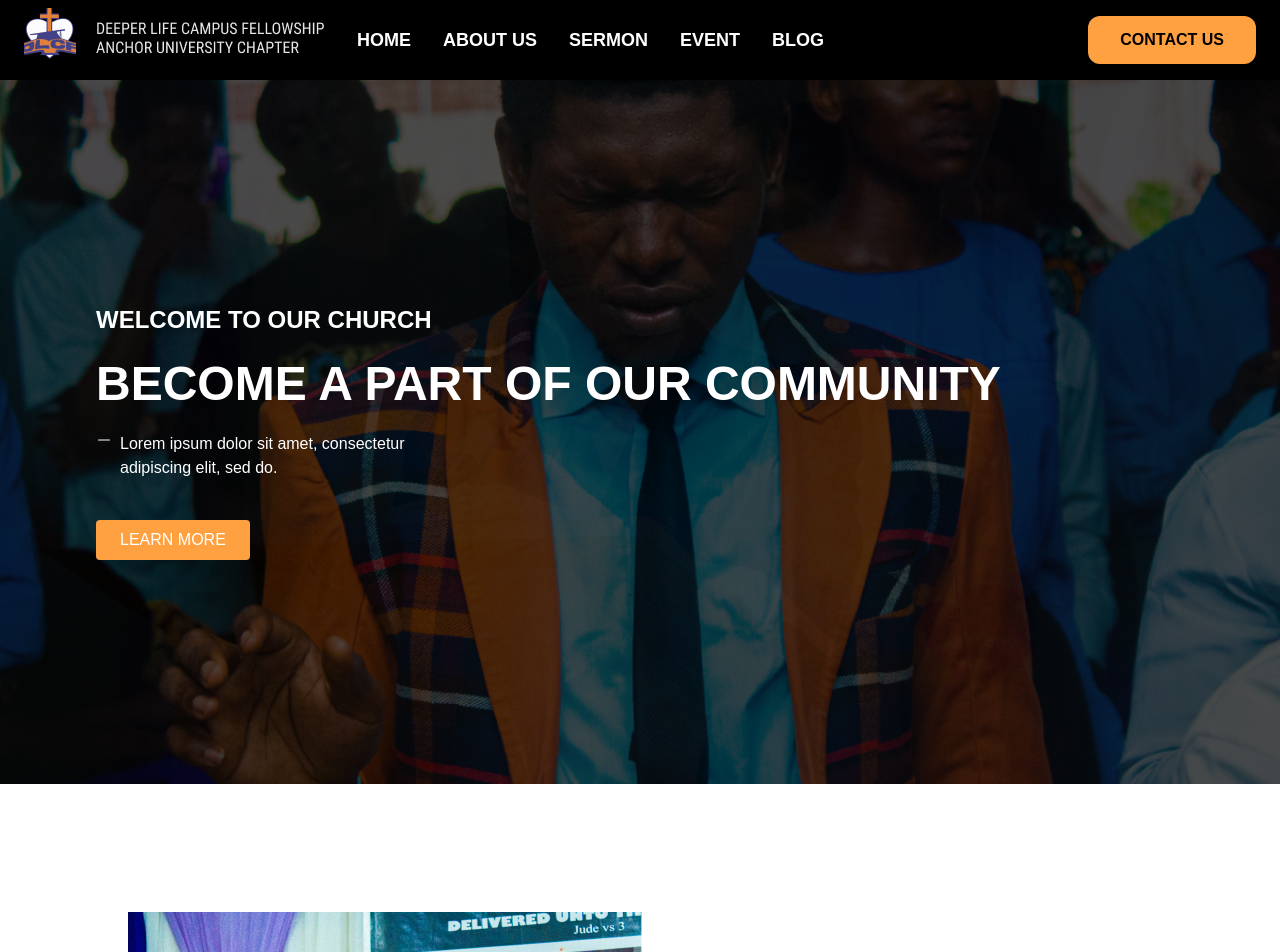
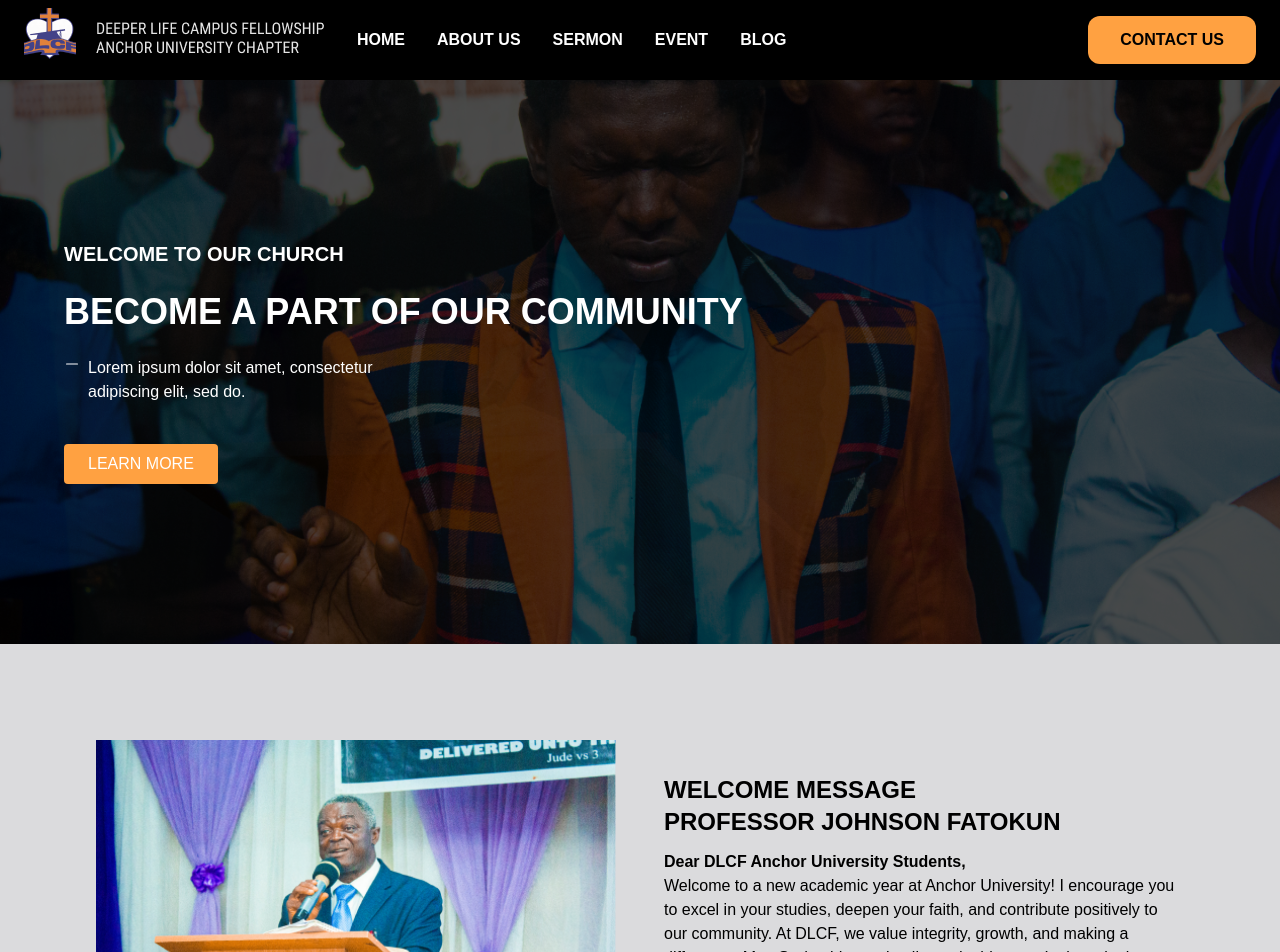
Before and after one commit to PeaceOloruntoba/sturdy-giggle, a React (Vite) app: page /events in a window 1280 px wide. Shown: the top 952 px of the page. Built offline with nearby package versions, Linux system fonts and the light colour scheme.

Commit message:
welcome message

```diff
--- a/src/components/shared/Navbar.jsx
+++ b/src/components/shared/Navbar.jsx
@@ -9,7 +9,7 @@
     <div className="flex items-center justify-between w-full">
       <div className="flex items-center gap-8">
         <img src={logo} alt="Logo" />
-        <div className="items-center md:flex hidden uppercase text-white font-semibold gap-8 text-[14px] md:text-[18px]">
+        <div className="items-center md:flex hidden uppercase text-white font-semibold gap-8 text-[14px] md:text-[16px]">
           <Link to="/">Home</Link>
           <Link to="/about">About us</Link>
           <Link to="/sermon">Sermon</Link>
--- a/src/layouts/Root.layout.jsx
+++ b/src/layouts/Root.layout.jsx
@@ -5,7 +5,7 @@
 
 export default function Rootlayout() {
   return (
-    <div className="min-h-screen flex flex-col min-w-screen">
+    <div className="min-h-screen flex flex-col bg-[#DBDBDD] w-screen">
       <div className="fixed top-0 left-0 py-2 px-6 z-50 bg-[black] w-full">
         <Navbar />
       </div>
--- a/src/pages/home/components/Hero.jsx
+++ b/src/pages/home/components/Hero.jsx
@@ -32,10 +32,10 @@
         transition: "background-image 1s ease-in-out",
       }}
     >
-      <div className="w-full bg-[black]/70 p-24 py-56 text-white">
+      <div className="w-full bg-[black]/70 p-16 py-40 text-white">
         <div className="w-full flex flex-col w-1/3 gap-6">
-          <span className="text-2xl font-semibold">WELCOME TO OUR CHURCH</span>
-          <span className="text-5xl font-semibold">
+          <span className="text-xl font-semibold">WELCOME TO OUR CHURCH</span>
+          <span className="text-4xl font-semibold">
             BECOME A PART OF OUR COMMUNITY
           </span>
           <span className="flex gap-2">
--- a/src/pages/home/components/WelcomeMessage.jsx
+++ b/src/pages/home/components/WelcomeMessage.jsx
@@ -3,12 +3,18 @@
 
 export default function WelcomeMessage() {
   return (
-    <div className="w-full p-32 flex items-center gap-12">
-      <img src={welcomemessage} alt="" />
-      <div className="flex flex-col w-full">
-        <span>WELCOME MESSAGE PROFESSOR JOHNSON FATOKUN</span>
+    <div className="w-full p-24 grid grid-cols-2 items-center gap-12">
+      <img src={welcomemessage} alt="" className="w-full" />
+      <div className="flex flex-col w-full gap-3">
+        <span className="text-2xl font-semibold">
+          WELCOME MESSAGE
+          <br />
+          PROFESSOR JOHNSON FATOKUN
+        </span>
         <div className="flex flex-col">
-          <span>Dear DLCF Anchor University Students,</span>
+          <span className="font-semibold">
+            Dear DLCF Anchor University Students,
+          </span>
           <span>
             Welcome to a new academic year at Anchor University! I encourage you
             to excel in your studies, deepen your faith, and contribute
@@ -16,8 +22,8 @@
             and making a difference. May God guide you in all you do this year.
             Let&apos;s make it a year of success and spiritual growth.
           </span>
-          <span>God bless you.</span>
         </div>
+        <span>God bless you.</span>
       </div>
     </div>
   );
```
